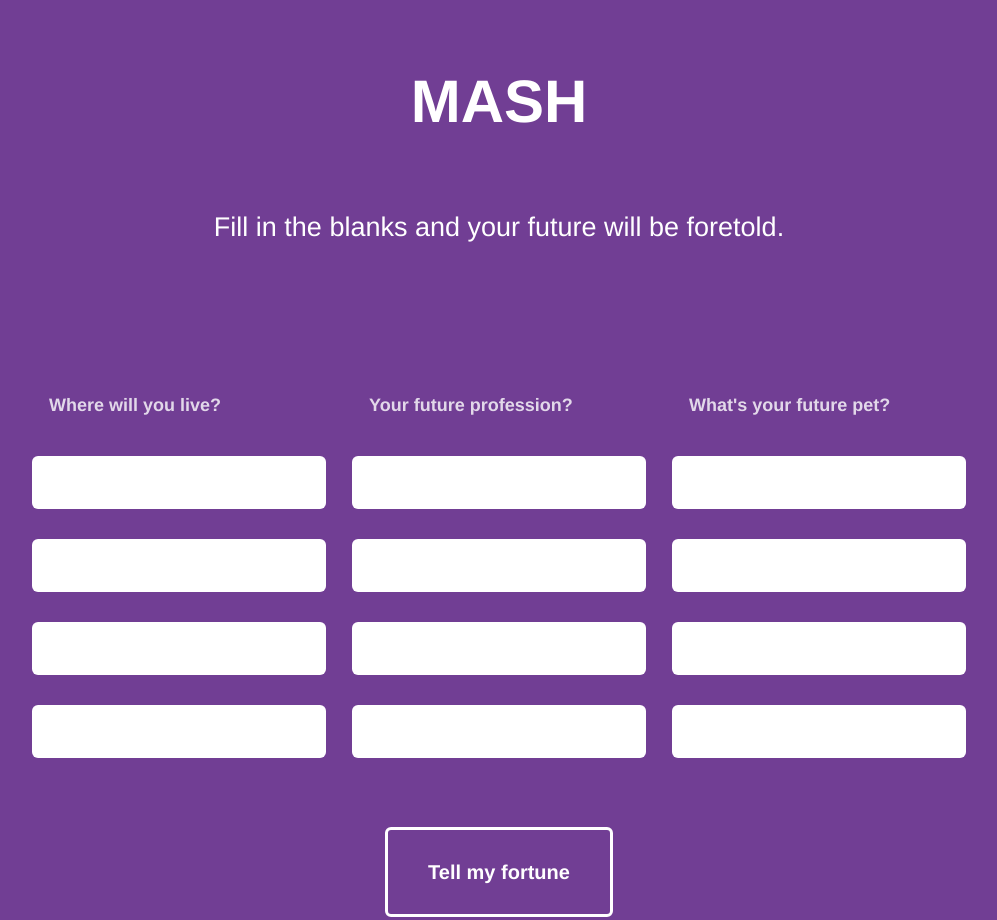
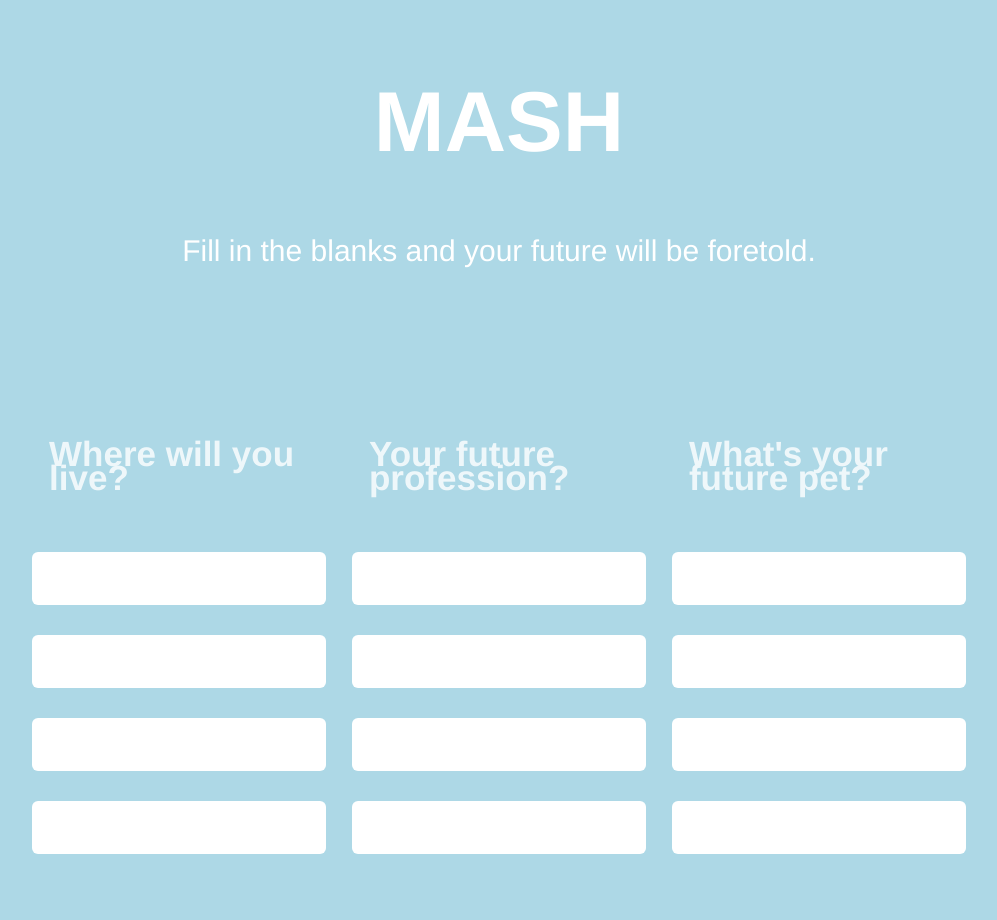
Before and after one commit to BrookelineV/MASH-Game, a plain HTML site: page index.html in a window 1280 px wide. Shown: the top 920 px of the page, without its empty margins (141-1138 px from the left). Drawn offline with Linux system fonts and the light colour scheme.

Commit message:
Update style.css

```diff
--- a/style.css
+++ b/style.css
@@ -1,9 +1,9 @@
 /* Body styling */
 body {
-  background: #713e94;
+  background: LightBlue;
   color: #fff;
   font-family: Helvetica, Arial;
-  font-size: 27px;
+  font-size: 30px;
   font-weight: 300;
   line-height: 1.65em;
   margin: 0 auto;
@@ -14,7 +14,7 @@ body {
 
 /* Heading Styles */
 h1 {
-  font-size: 60px;
+  font-size: 85px;
   color: #fff;
   text-align: center;
 }
@@ -65,7 +65,7 @@ h1 {
 .choice-bucket input {
   border: 0;
   border-radius: 6px;
-  color: #713e94;
+  color: #6600cc;
   font-size: 18px;
   margin: 15px 4%;
   outline: 0;
@@ -79,7 +79,7 @@ h1 {
 }
 
 .highlight {
-  font-size: 18px;
+  font-size: 35px;
   line-height: 24px;
   margin-left: 30px;
   opacity: .8;
```
